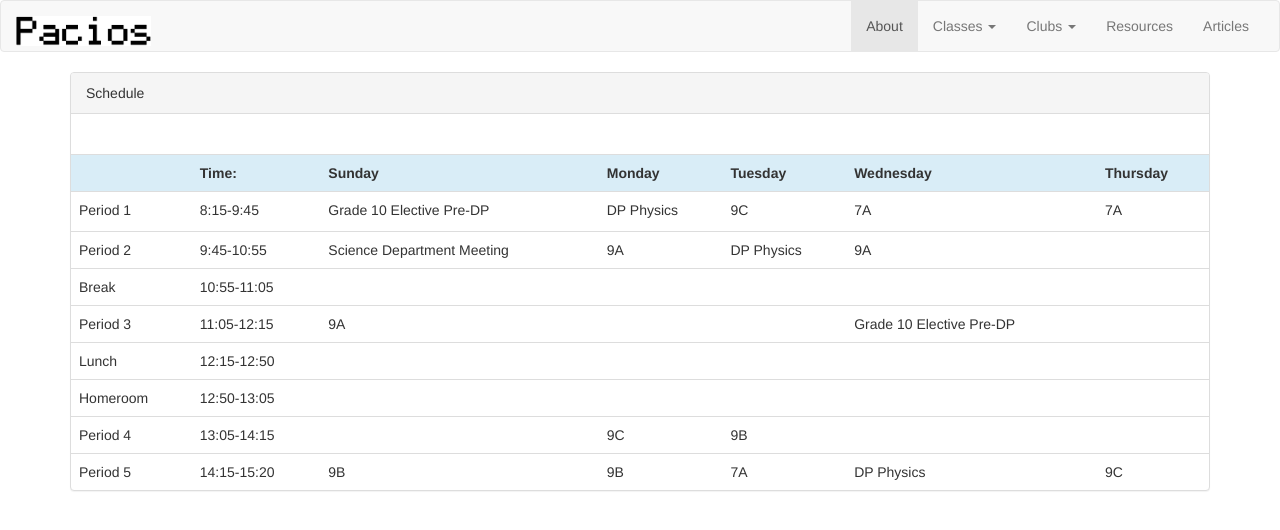
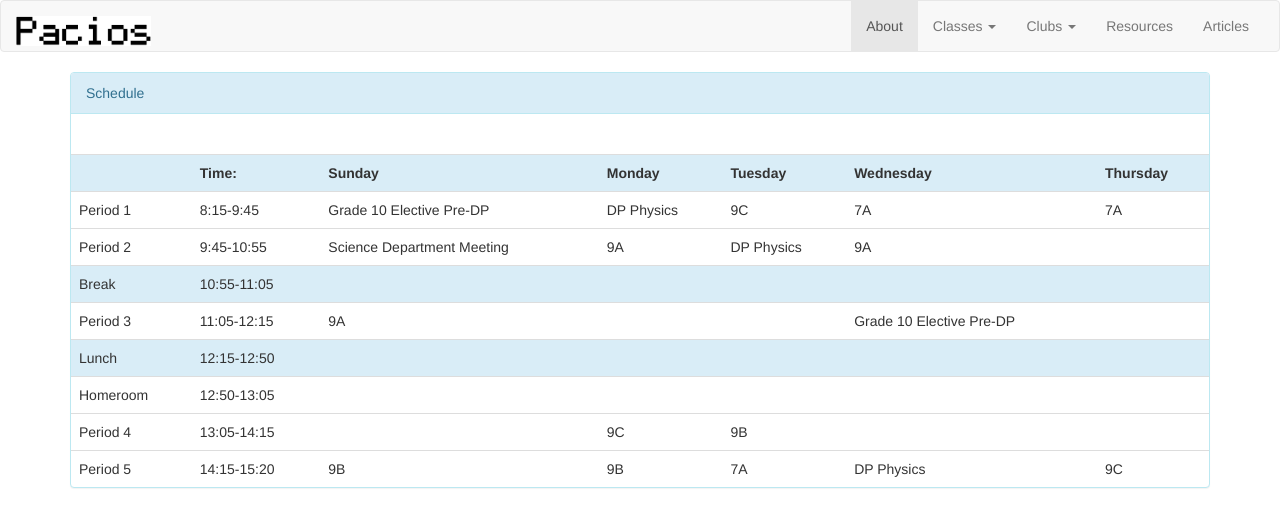
Before and after one commit to RodrigoPacios/mrpacios1, a Jekyll site: the page built from about.html, in a window 1280 px wide. Shown: the top 530 px of the page. Built offline with Jekyll 4.4.1, drawn with Linux system fonts in a browser that asks for light colours; nearby versions of some CDN libraries.

Commit message:
panel info and line-height

```diff
--- a/about.html
+++ b/about.html
@@ -4,7 +4,7 @@ layout: default
 <div class="container">
     <div class="row">
         <div class="col-md-12">
-            <div class="panel panel-default">
+            <div class="panel panel-info">
                 <!-- Default panel contents -->
                 <div class="panel-heading">Schedule</div>
                 <div class="panel-body">
@@ -22,7 +22,7 @@ layout: default
                     <th>Wednesday</th>
                     <th>Thursday</th>
                 </tr>
-                <tr style="height:40px;">
+                <tr style="line-height:40px;">
                     <td>Period 1</td>
                     <td>8:15-9:45</td>
                     <td>Grade 10 Elective Pre-DP</td>
@@ -40,7 +40,7 @@ layout: default
                     <td>9A</td>
                     <td></td>
                 </tr>
-                <tr>
+                <tr class="bg-info">
                     <td>Break</td>
                     <td>10:55-11:05</td>
                     <td></td>
@@ -58,7 +58,7 @@ layout: default
                         <td>Grade 10 Elective Pre-DP</td>
                         <td></td>
                     </tr>
-                    <tr>
+                    <tr class="bg-info">
                             <td>Lunch</td>
                             <td>12:15-12:50</td>
                             <td></td>
```
